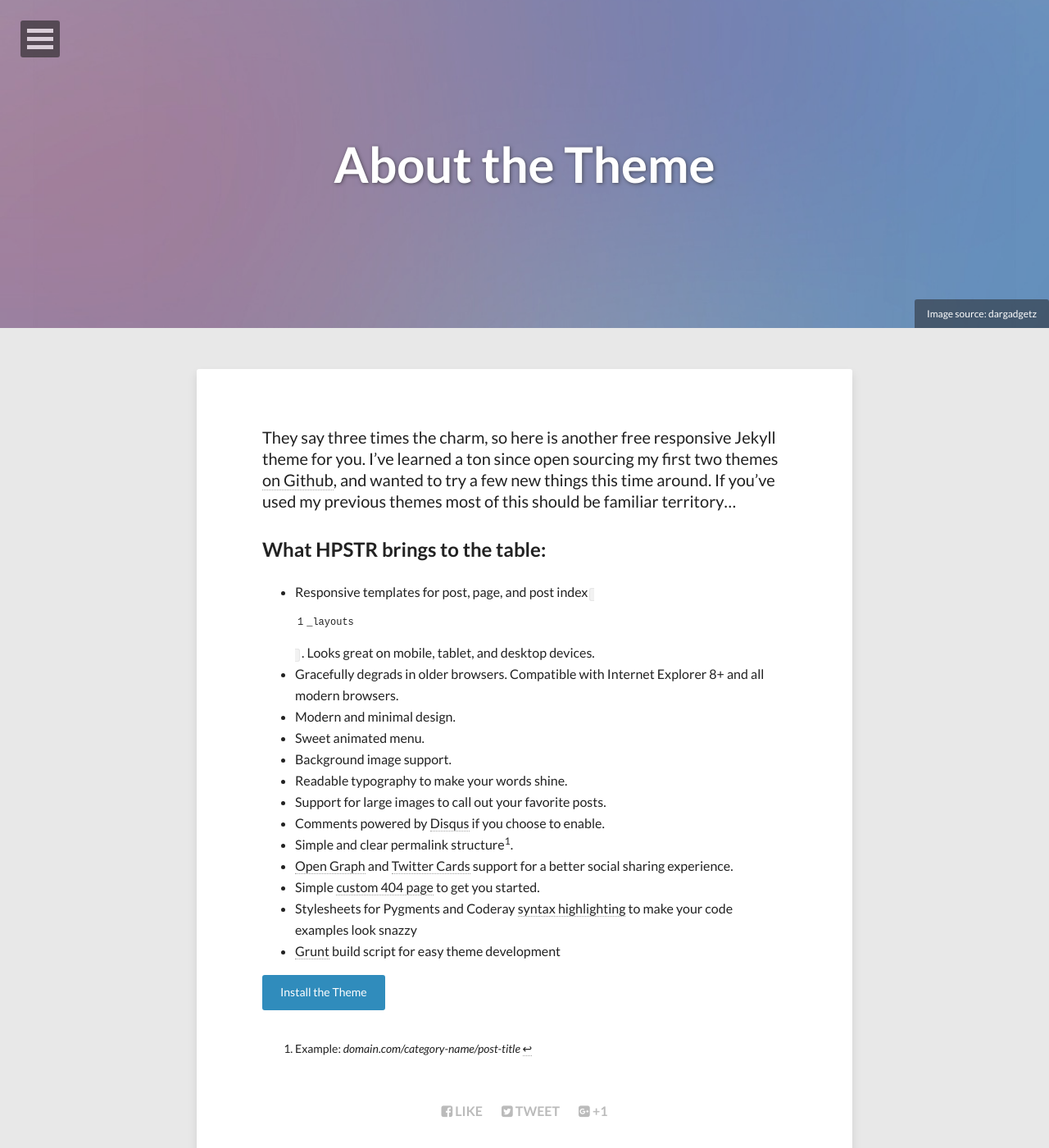
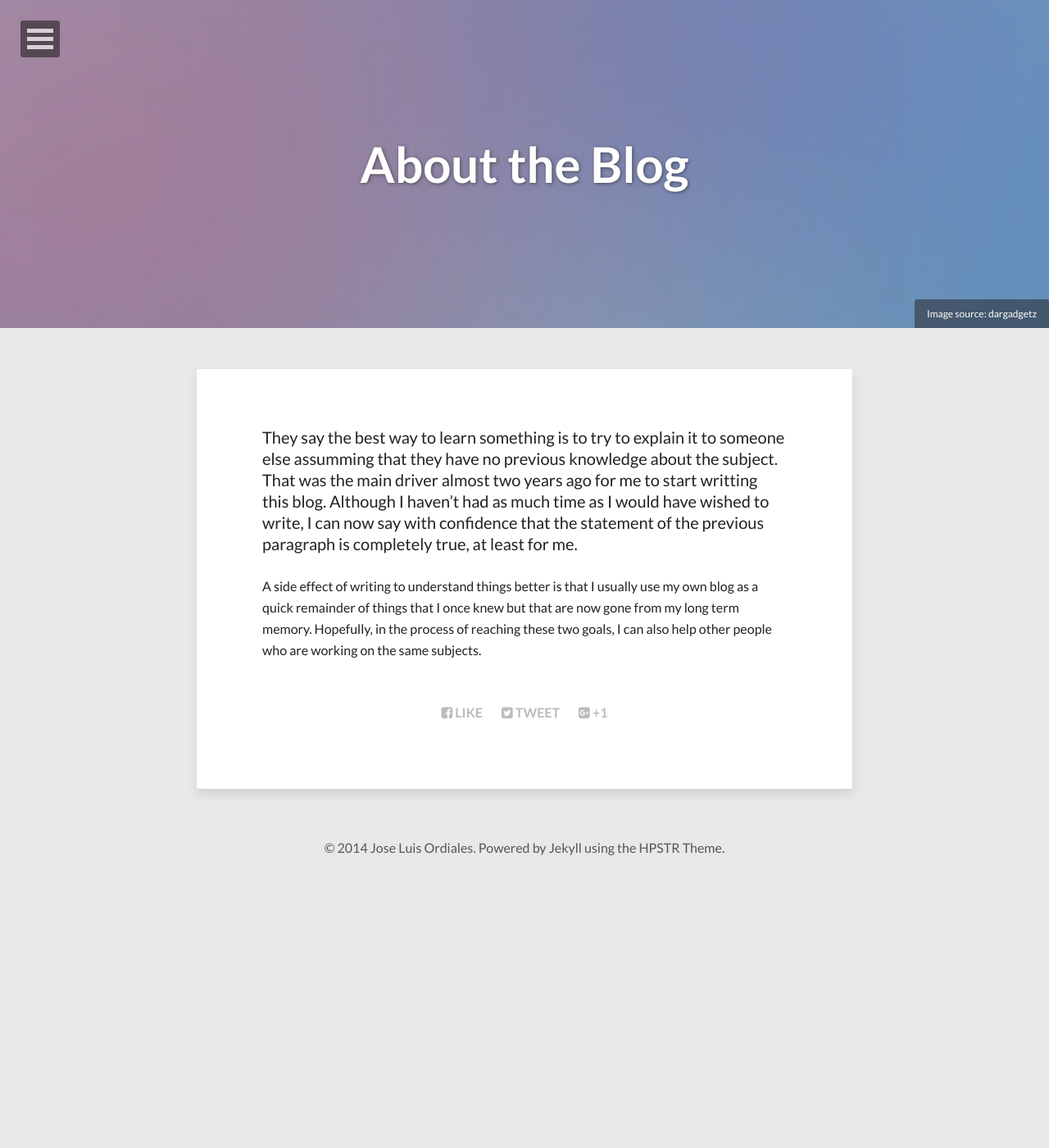
Before and after one commit to jlordiales/jlordiales.github.io, a Jekyll site: the page built from about.md, in a window 1280 px wide and 1400 px high. Shown: the whole window at 82% size. Built offline with Jekyll 4.4.1, drawn with Linux system fonts in a browser that asks for light colours; nearby versions of some CDN libraries.

Commit message:
Updated the about page

```diff
--- a/about.md
+++ b/about.md
@@ -1,7 +1,7 @@
 ---
 layout: page
 permalink: /about/
-title: About the Theme
+title: About the Blog
 tags: [Jekyll, theme, modern, minimal, responsive]
 image:
   feature: abstract-5.jpg
@@ -10,24 +10,16 @@ image:
 share: true
 ---
 
-They say three times the charm, so here is another free responsive Jekyll theme for you. I've learned a ton since open sourcing my first two themes [on Github](http://github.com/mmistakes), and wanted to try a few new things this time around. If you've used my previous themes most of this should be familiar territory...
+They say the best way to learn something is to try to explain it to someone else
+assumming that they have no previous knowledge about the subject.
+That was the main driver almost two years ago for me to start writting this
+blog.
+Although I haven't had as much time as I would have wished to write, I can now
+say with confidence that the statement of the previous paragraph is completely
+true, at least for me.
 
-## What HPSTR brings to the table:
-
-* Responsive templates for post, page, and post index `_layouts`. Looks great on mobile, tablet, and desktop devices.
-* Gracefully degrads in older browsers. Compatible with Internet Explorer 8+ and all modern browsers.
-* Modern and minimal design.
-* Sweet animated menu.
-* Background image support.
-* Readable typography to make your words shine.
-* Support for large images to call out your favorite posts.
-* Comments powered by [Disqus](http://disqus.com) if you choose to enable.
-* Simple and clear permalink structure[^1].
-* [Open Graph](https://developers.facebook.com/docs/opengraph/) and [Twitter Cards](https://dev.twitter.com/docs/cards) support for a better social sharing experience.
-* Simple [custom 404 page]({{ site.url }}/404.html) to get you started.
-* Stylesheets for Pygments and Coderay [syntax highlighting]({{ site.url }}/code-highlighting-post/) to make your code examples look snazzy
-* [Grunt](http://gruntjs.com) build script for easy theme development
-
-<div markdown="0"><a href="{{ site.url }}/theme-setup" class="btn btn-info">Install the Theme</a></div>
-
-[^1]: Example: *domain.com/category-name/post-title*
+A side effect of writing to understand things better is that I usually use my
+own blog as a quick remainder of things that I once knew but that are now gone
+from my long term memory.
+Hopefully, in the process of reaching these two goals, I can also help other
+people who are working on the same subjects.
```
